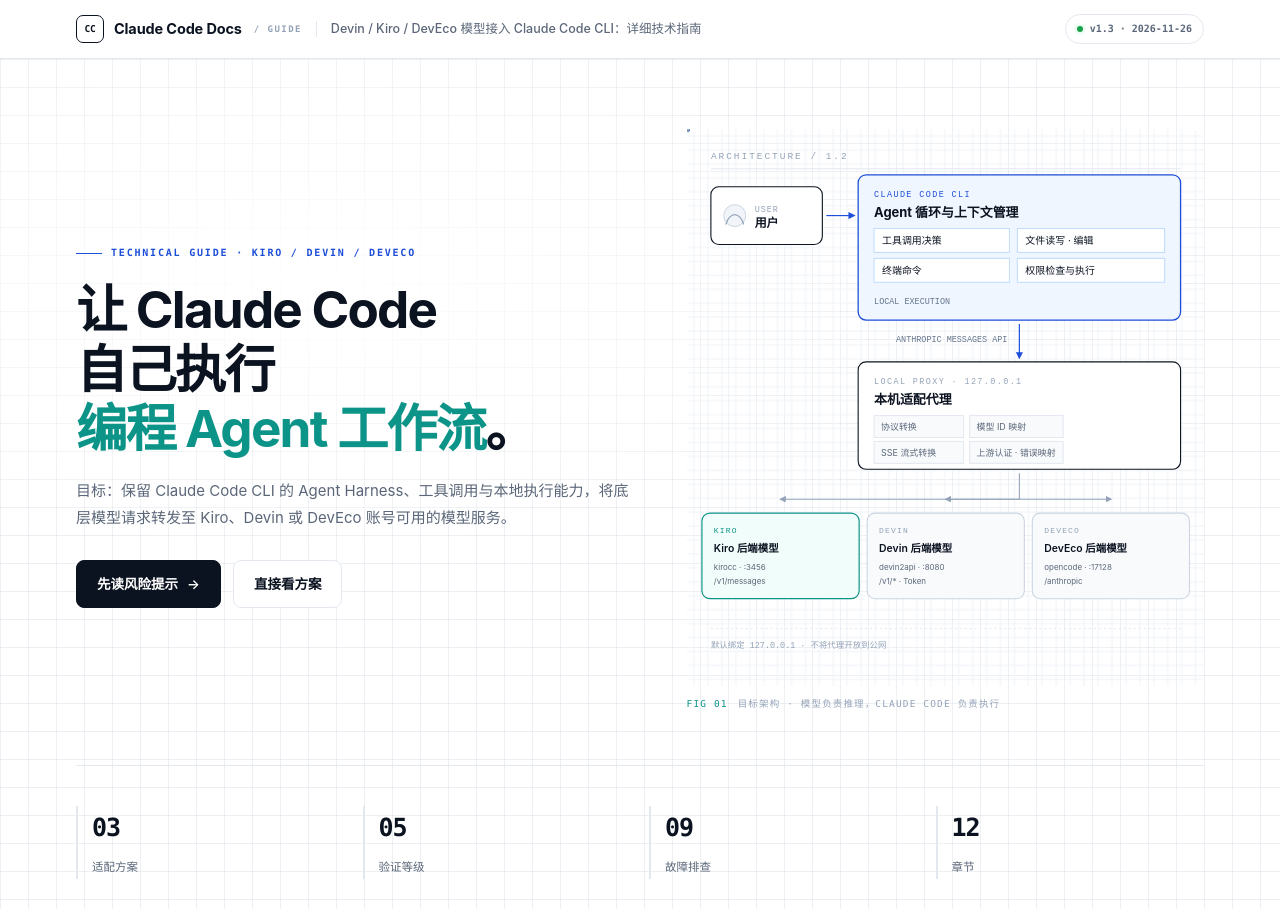
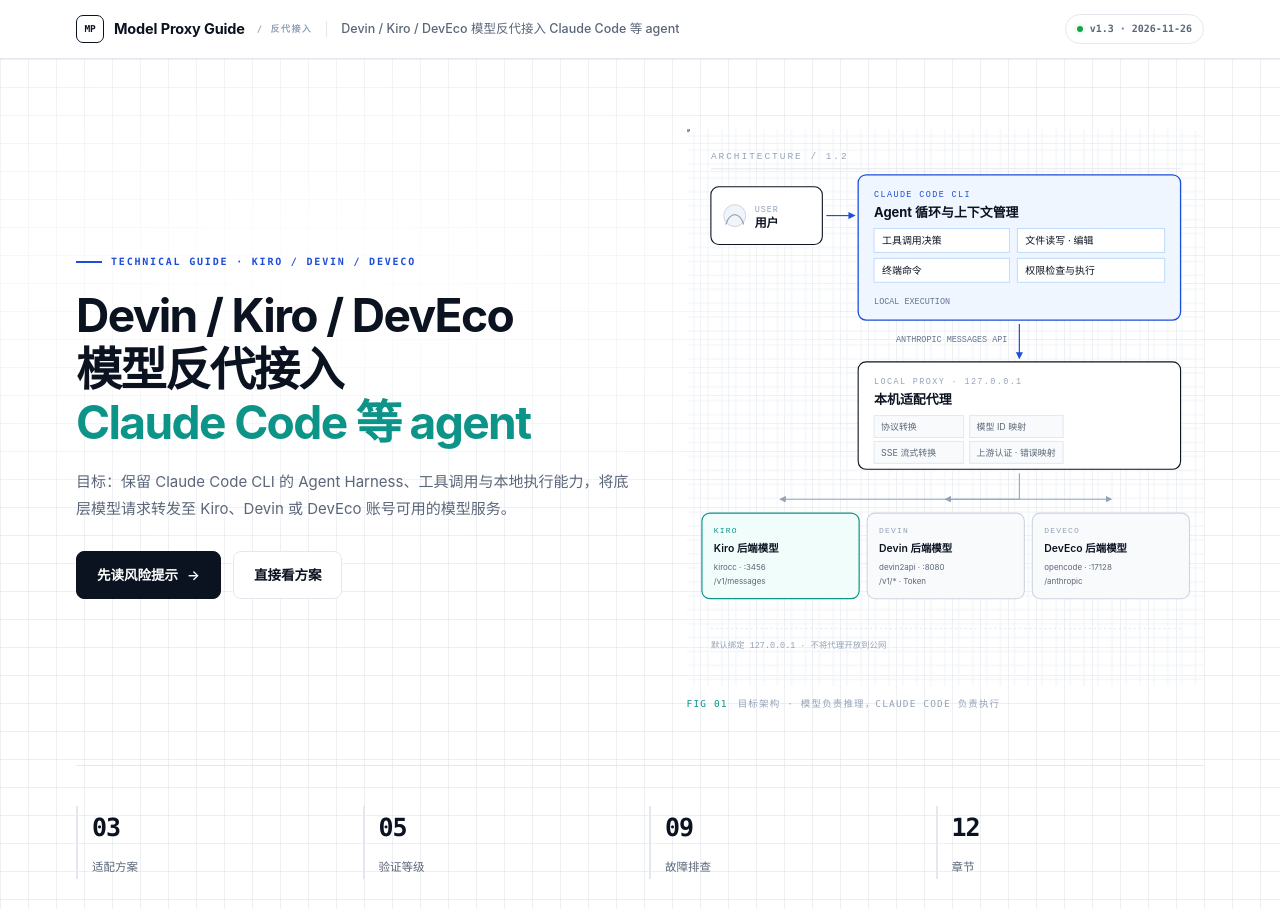
Before and after one commit to itthinker1/html, a plain HTML site: page kiro-devin-claude-code-guide.html in a window 1280 px wide. Shown: the top 909 px of the page. Drawn offline with Linux system fonts and the light colour scheme.

Commit message:
feat: 更新 Devin/Kiro/DevEco 反代接入 Claude Code 指南（标题与首屏改版）

```diff
--- a/kiro-devin-claude-code-guide.html
+++ b/kiro-devin-claude-code-guide.html
@@ -3,7 +3,7 @@
 <head>
 <meta charset="UTF-8">
 <meta name="viewport" content="width=device-width, initial-scale=1">
-<title>Devin / Kiro / DevEco 模型接入 Claude Code CLI：详细技术指南</title>
+<title>Devin / Kiro / DevEco 模型反代接入 Claude Code 等 agent</title>
 <style>
 :root{
   --bg:#ffffff;--paper:#fcfcfd;--soft:#f8fafc;--soft2:#f1f5f9;
@@ -50,7 +50,7 @@ li{margin:4px 0}
 .hero-in{position:relative;z-index:2;max-width:1180px;margin:0 auto;padding:70px 26px 52px;display:grid;grid-template-columns:1.04fr .96fr;gap:50px;align-items:center}
 .eyebrow{display:inline-flex;align-items:center;gap:9px;font-family:var(--mono);font-size:10px;font-weight:600;letter-spacing:.18em;text-transform:uppercase;color:var(--blue)}
 .eyebrow::before{content:"";width:26px;height:1.5px;background:var(--blue)}
-h1{margin:18px 0 0;font-size:clamp(34px,4vw,52px);line-height:1.16;letter-spacing:-.035em;font-weight:700;word-break:keep-all}
+h1{margin:18px 0 0;font-size:clamp(30px,3.6vw,48px);line-height:1.16;letter-spacing:-.035em;font-weight:700;word-break:keep-all}
 h1 .l2{display:block;color:var(--ink)}
 h1 .l2 em{font-style:normal;color:var(--cyan)}
 .hero-sub{margin-top:18px;max-width:560px;color:var(--muted);font-size:15px;line-height:1.85}
@@ -261,9 +261,9 @@ footer{border-top:1px solid var(--ink);margin-top:44px}
 
 <header class="topbar">
   <div class="tb">
-    <div class="brand"><span class="mark">CC</span>Claude Code Docs <small>/ guide</small></div>
+    <div class="brand"><span class="mark">MP</span>Model Proxy Guide <small>/ 反代接入</small></div>
     <span class="vdiv"></span>
-    <span class="docname">Devin / Kiro / DevEco 模型接入 Claude Code CLI：详细技术指南</span>
+    <span class="docname">Devin / Kiro / DevEco 模型反代接入 Claude Code 等 agent</span>
     <span class="spacer"></span>
     <span class="ver"><i></i>v1.3 · 2026-11-26</span>
   </div>
@@ -274,7 +274,7 @@ footer{border-top:1px solid var(--ink);margin-top:44px}
   <div class="hero-in">
     <div>
       <span class="eyebrow">Technical Guide · Kiro / Devin / DevEco</span>
-      <h1>让 Claude Code 自己执行<span class="l2"><em>编程 Agent 工作流</em>。</span></h1>
+      <h1>Devin / Kiro / DevEco<br>模型反代接入<span class="l2"><em>Claude Code 等 agent</em></span></h1>
       <p class="hero-sub">目标：保留 Claude Code CLI 的 Agent Harness、工具调用与本地执行能力，将底层模型请求转发至 Kiro、Devin 或 DevEco 账号可用的模型服务。</p>
       <div class="cta">
         <a class="btn primary" href="#ch3">先读风险提示 <span class="arr">→</span></a>
@@ -1906,7 +1906,7 @@ printf 'ANTHROPIC_MODEL=%s\n' "${ANTHROPIC_MODEL:-&lt;unset&gt;}"</pre>
 
 <footer>
   <div class="foot-in">
-    <span>Claude Code Docs · 社区适配方案技术指南</span>
+    <span>Model Proxy Guide · 社区适配方案技术指南</span>
     <span>文档版本 1.3 · 调研 2026-10-23 · 更新 2026-11-26</span>
   </div>
 </footer>
```
